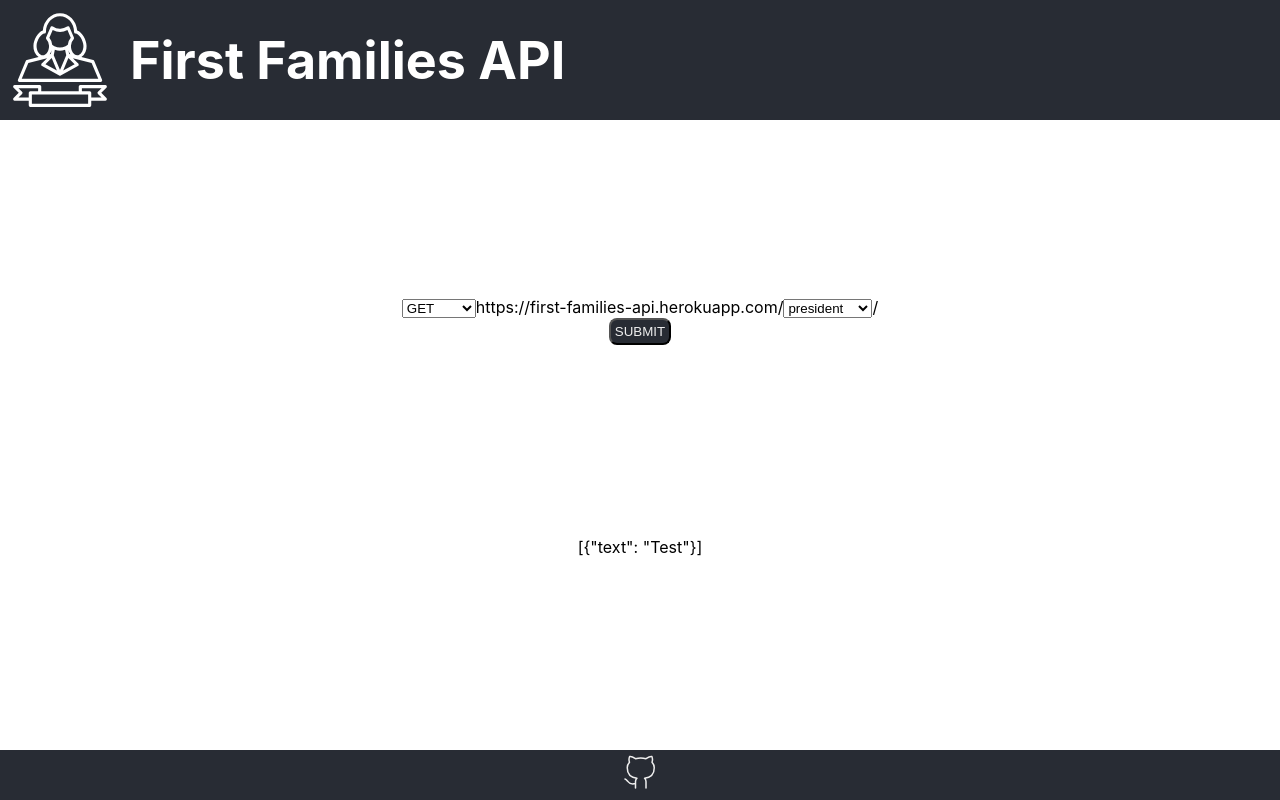
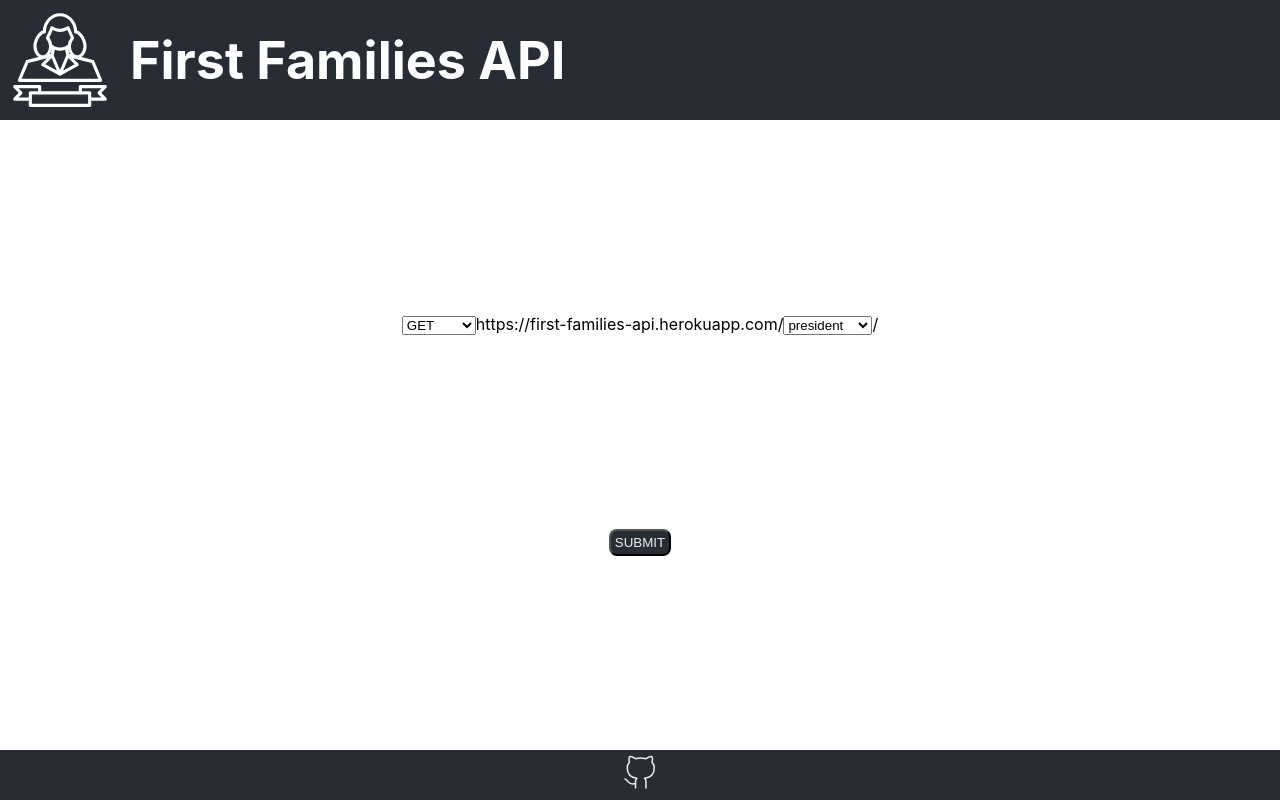
Before and after one commit to iandemed/first-families, a React (Create React App) app: page / in a window 1280 px wide. Built offline with nearby package versions, Linux system fonts and the light colour scheme.

Commit message:
Moved submit button, added skeleton of POST Request form

```diff
--- a/src/App.js
+++ b/src/App.js
@@ -4,6 +4,7 @@
 import gitHub from './imgs/github-mark.svg'
 
 import HTTPRequest from './Component/HTTPRequest'
+import RequestBody from './Component/RequestBody'
 
 import './style/App.css'
 
@@ -60,12 +61,14 @@
 
         <HTTPRequest
           apiURL = {firstFamilyURL}
-          onHTTPRequest = {handleSubmit}
           onVerbSelect = {handleVerbSelect}
           onResourceSelect ={handleResourceSelect}
         />
 
-        {createForm()}
+        <RequestBody
+          verb = {verb}
+          onHTTPRequest = {handleSubmit}
+        />
 
       <footer className="App-footer">
         <a href="https://github.com/iandemed">
--- a/src/Component/HTTPRequest.js
+++ b/src/Component/HTTPRequest.js
@@ -1,11 +1,9 @@
-import React, {useState} from 'react'
+import React from 'react'
 
-import '../style/RequestForm.css'
+import '../style/HTTPRequest.css'
 
 
-
-
-const HTTPRequest = ({apiURL, onHTTPRequest, onVerbSelect, onResourceSelect}) => {
+const HTTPRequest = ({apiURL, onVerbSelect, onResourceSelect}) => {
 
     return (
         <form className="HTTP-request">
@@ -23,7 +21,6 @@
                 </select>
                 <p>/</p>
             </div>
-            <button type="submit" className="submit" onClick={onHTTPRequest}> SUBMIT </button>
         </form>
     )
 }
--- /dev/null
+++ b/src/Component/RequestBody.js
@@ -0,0 +1,37 @@
+import React from 'react'
+
+import '../style/HTTPRequest.css'
+
+
+const RequestBody = ({verb, resource, onHTTPRequest}) => {
+
+
+    if(verb === "POST"){
+        return(
+            <div className="HTTP-body">
+            <form>
+                <label> _id: </label>
+                <input type="text" name = "id" placeholder="1"></input>
+                <label> name: </label>
+                <input type="text" name = "name" placeholder="George Washington"></input>
+                <label> partner: </label>
+                <input type="text" name = "partner" placeholder='["1p"]'></input>
+                <label> born: </label>
+                <input type="text" name = "born" placeholder="1732-02-22"></input>
+                <label> died: </label>
+                <input type="text" name = "username" placeholder="1802-05-22"></input>
+            </form>
+            <button type="submit" className="submit" onClick={onHTTPRequest}> SUBMIT </button>
+            </div>
+        )
+    } else{
+        return (
+            <div className="HTTP-body">
+                <button type="submit" className="submit" onClick={onHTTPRequest}> SUBMIT </button>
+            </div>
+        )
+    }
+
+}
+
+export default RequestBody;
```
Also changed, not shown: src/style/HTTPRequest.css (renamed from src/style/RequestForm.css).
